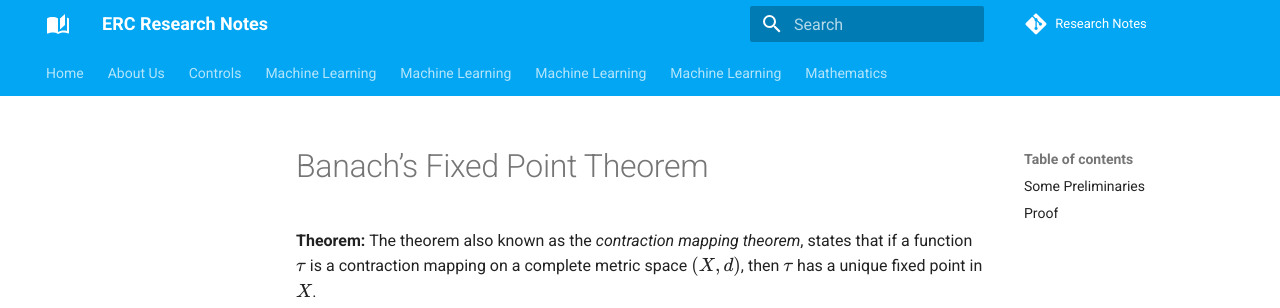
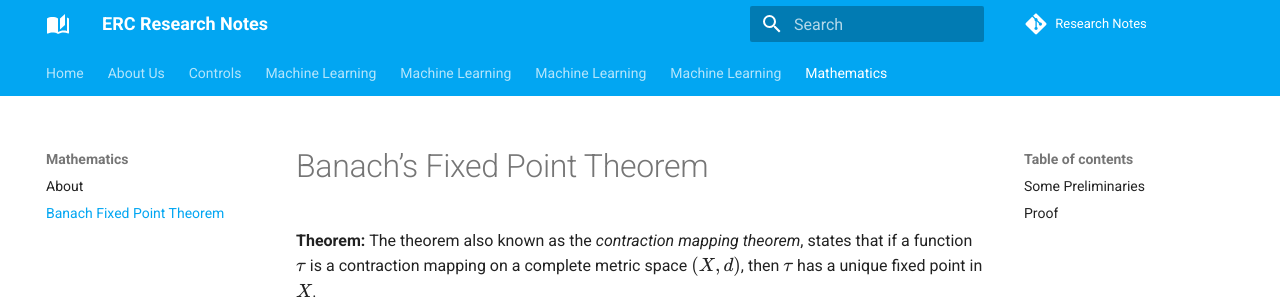
Before and after one commit to ERC-BPGC/research-notes, an MkDocs documentation site: the page built from docs/maths/banach.md, in a window 1280 px wide. Shown: the top 308 px of the page. Built offline with MkDocs 1.6.1 and Material for MkDocs 9.7.7, drawn with Linux system fonts in a browser that asks for light colours; comment, search, counter and statistics services are not loaded.

Commit message:
Banach fpt added to index page

```diff
--- a/mkdocs.yml
+++ b/mkdocs.yml
@@ -68,3 +68,4 @@ nav:
   - Mechanical: blank.md
   - Mathematics:
     - About: maths/about.md
+    - Banach Fixed Point Theorem: maths/banach.md
```
